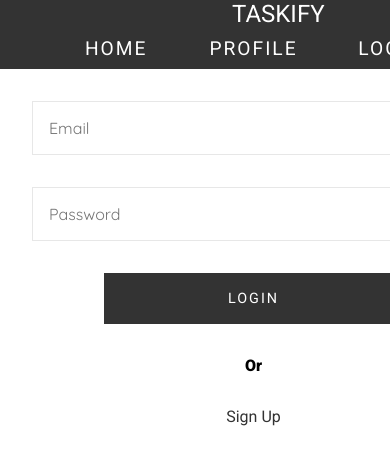
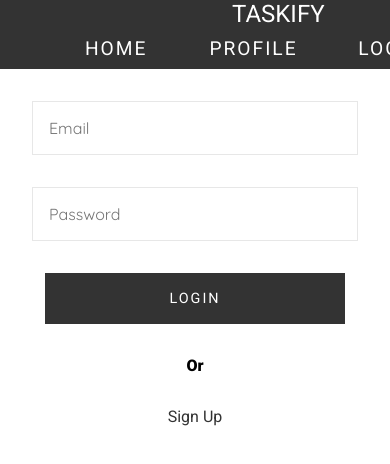
Before and after one commit to sparshjain531/Taskify-todo, a React (Vite) app: page /login in a window 390 px wide. Shown: the top 464 px of the page. Built offline with nearby package versions, Linux system fonts and the light colour scheme; no server answers.

Commit message:
edit more media queries

```diff
--- a/src/styles/mediaquery.scss
+++ b/src/styles/mediaquery.scss
@@ -414,7 +414,7 @@
   }
   .login{
     > section{
-      width: 130%;
+      width: 100%;
     }
   }
   .login{
```
